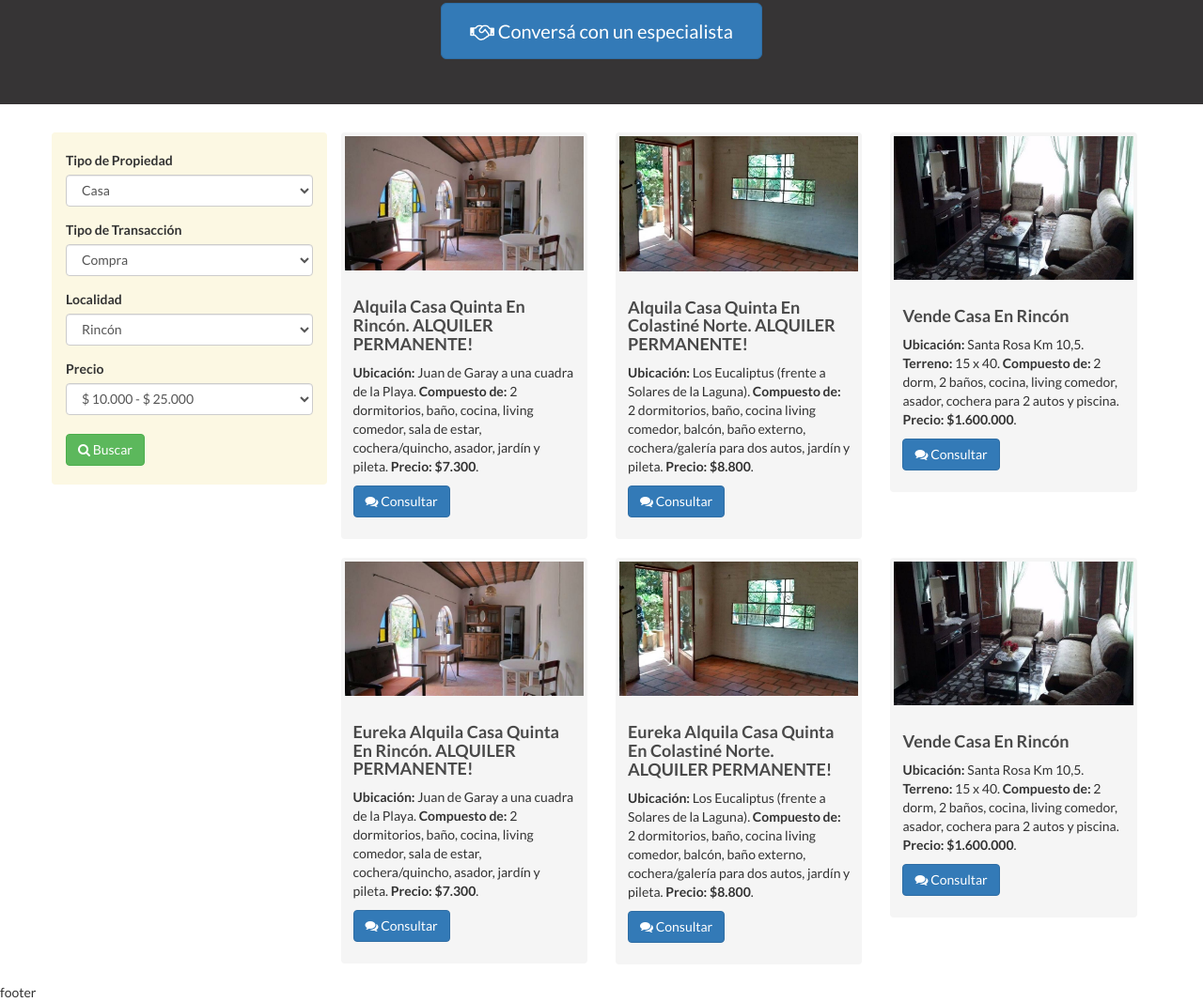
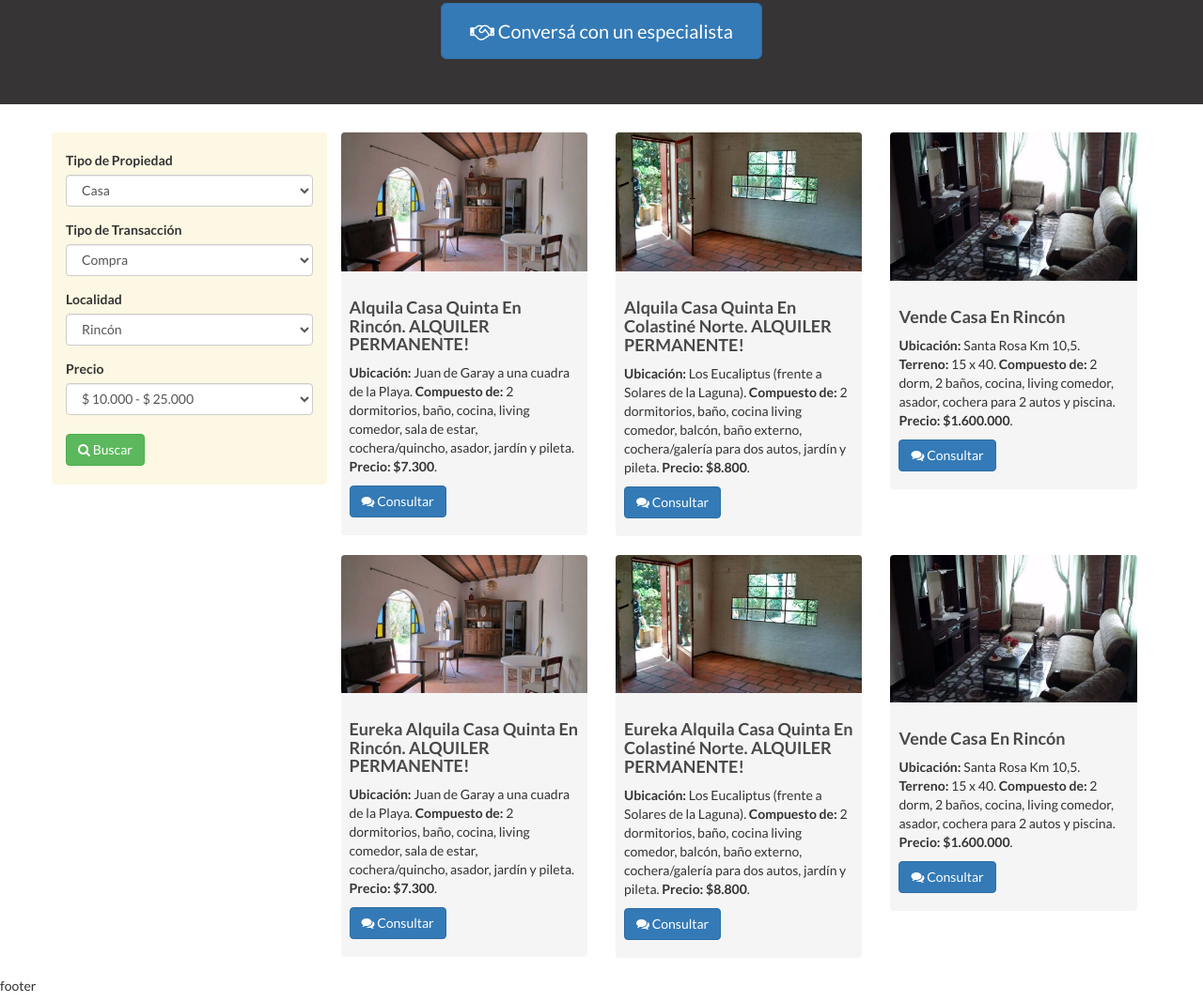
Before and after one commit to aledruetta/eureka2, a website: page src/index.html in a window 1280 px wide. Shown: the part 458-1525 px from the top of the page at 94% size. Drawn offline with nearby package versions, Linux system fonts and the light colour scheme.

Commit message:
thumbnail padding & radius

```diff
--- a/src/css/main.css
+++ b/src/css/main.css
@@ -49,6 +49,11 @@ body {
 .anounce {
   border: 0;
   background-color: #f5f5f5;
+  padding: 0;
+}
+
+.anounce__img {
+  border-radius: 4px 4px 0 0;
 }
 
 .anounce__title {
--- a/src/index.html
+++ b/src/index.html
@@ -136,7 +136,7 @@
 
             <div class="col-md-4">
               <div class="thumbnail anounce">
-                <img src="img/gallery/01-01.jpg" alt="...">
+                <img src="img/gallery/01-01.jpg" alt="..." class="anounce__img">
                 <div class="caption">
                   <h3 class="anounce__title">Alquila Casa Quinta En Rincón. ALQUILER PERMANENTE!</h3>
                   <p><strong>Ubicación: </strong>Juan de Garay a una cuadra de la Playa. <strong>Compuesto de: </strong>
@@ -148,7 +148,7 @@
             </div><!-- End thumbnail -->
             <div class="col-md-4">
               <div class="thumbnail anounce">
-                <img src="img/gallery/02-01.jpg" alt="...">
+                <img src="img/gallery/02-01.jpg" alt="..." class="anounce__img">
                 <div class="caption">
                   <h3 class="anounce__title">Alquila Casa Quinta En Colastiné Norte. ALQUILER PERMANENTE!</h3>
                   <p><strong>Ubicación: </strong>Los Eucaliptus (frente a Solares de la Laguna). <strong>Compuesto de: </strong>
@@ -160,7 +160,7 @@
             </div><!-- End thumbnail -->
             <div class="col-md-4">
               <div class="thumbnail anounce">
-                <img src="img/gallery/03-01.jpg" alt="...">
+                <img src="img/gallery/03-01.jpg" alt="..." class="anounce__img">
                 <div class="caption">
                   <h3 class="anounce__title">Vende Casa En Rincón</h3>
                   <p><strong>Ubicación: </strong>Santa Rosa Km 10,5. <strong>Terreno: </strong>15 x 40. <strong>Compuesto de: </strong>
@@ -177,7 +177,7 @@
 
             <div class="col-md-4">
               <div class="thumbnail anounce">
-                <img src="img/gallery/01-01.jpg" alt="...">
+                <img src="img/gallery/01-01.jpg" alt="..." class="anounce__img">
                 <div class="caption">
                   <h3 class="anounce__title">Eureka Alquila Casa Quinta En Rincón. ALQUILER PERMANENTE!</h3>
                   <p><strong>Ubicación: </strong>Juan de Garay a una cuadra de la Playa. <strong>Compuesto de: </strong>
@@ -189,7 +189,7 @@
             </div><!-- End thumbnail -->
             <div class="col-md-4">
               <div class="thumbnail anounce">
-                <img src="img/gallery/02-01.jpg" alt="...">
+                <img src="img/gallery/02-01.jpg" alt="..." class="anounce__img">
                 <div class="caption">
                   <h3 class="anounce__title">Eureka Alquila Casa Quinta En Colastiné Norte. ALQUILER PERMANENTE!</h3>
                   <p><strong>Ubicación: </strong>Los Eucaliptus (frente a Solares de la Laguna). <strong>Compuesto de: </strong>
@@ -201,7 +201,7 @@
             </div><!-- End thumbnail -->
             <div class="col-md-4">
               <div class="thumbnail anounce">
-                <img src="img/gallery/03-01.jpg" alt="...">
+                <img src="img/gallery/03-01.jpg" alt="..." class="anounce__img">
                 <div class="caption">
                   <h3 class="anounce__title">Vende Casa En Rincón</h3>
                   <p><strong>Ubicación: </strong>Santa Rosa Km 10,5. <strong>Terreno: </strong>15 x 40. <strong>Compuesto de: </strong>
```
